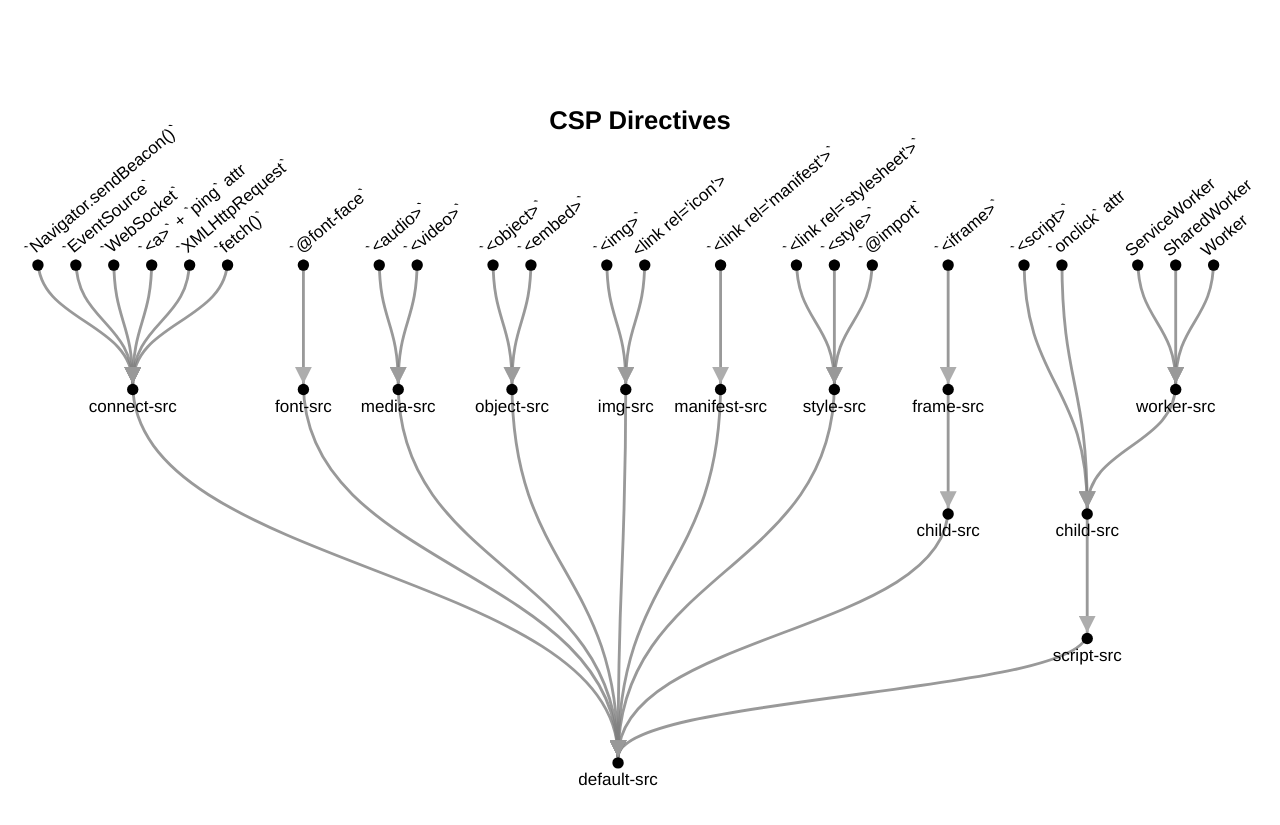
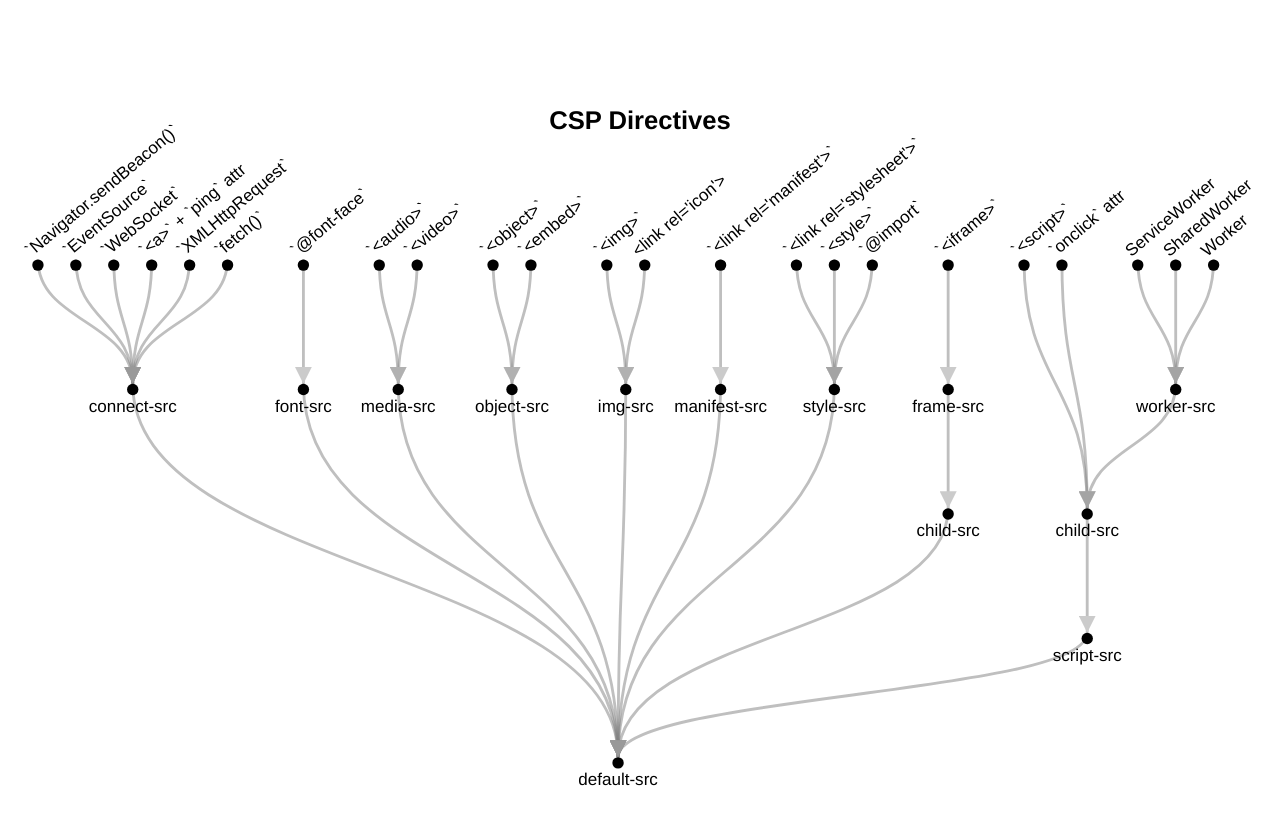
Before and after one commit to guilhermesimoes/guilhermesimoes.github.io, a Jekyll site: the page assets/blocks/csp-directives-chart.html, which Jekyll copies as it is, in a window 1280 px wide. Shown: the top 825 px of the page. Built offline with Jekyll 4.4.1, drawn with Linux system fonts in a browser that asks for light colours.

Commit message:
Improve colors

```diff
--- a/assets/blocks/csp-directives-chart.html
+++ b/assets/blocks/csp-directives-chart.html
@@ -12,11 +12,15 @@
   fill: none;
   stroke: gray;
   stroke-width: 2;
-  opacity: 0.8;
+  opacity: 0.5;
 }
 
 .chart .parent, .chart .leaf {
   fill: currentColor;
+}
+
+.chart a {
+  color: inherit;
 }
 
 .chart text {
```
